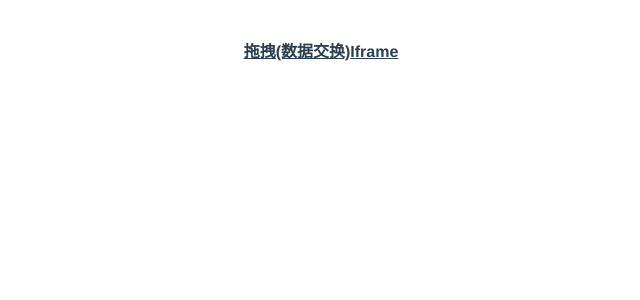
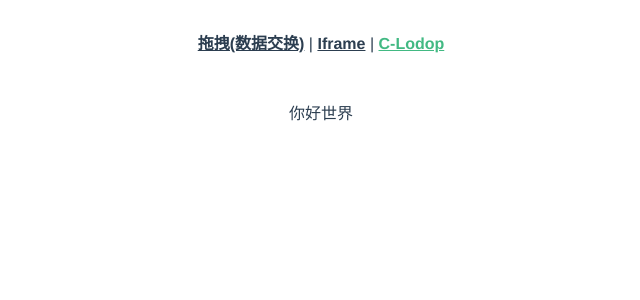
Before and after one commit to TianYouH/vue3, a Vue app: page /cLodop in a window 1280 px wide. Shown: the top 300 px of the page, without its empty margins (319-959 px from the left). Built offline with nearby package versions, Linux system fonts and the light colour scheme.

Commit message:
样式 调整

```diff
--- a/src/App.vue
+++ b/src/App.vue
@@ -1,8 +1,9 @@
 <template>
   <div id="app">
     <div id="nav">
-      <router-link to="/">拖拽(数据交换)</router-link>
-      <router-link to="/iframe">Iframe</router-link>
+      <router-link to="/">拖拽(数据交换)</router-link> |
+      <router-link to="/iframe">Iframe</router-link> |
+      <router-link to="/cLodop">C-Lodop</router-link>
     </div>
     <router-view />
   </div>
@@ -12,8 +13,10 @@
 body,
 html {
   height: 100%;
+  margin: 0;
 }
 #app {
+  overflow: hidden;
   height: 100%;
   font-family: "Avenir", Helvetica, Arial, sans-serif;
   -webkit-font-smoothing: antialiased;
--- a/src/router.ts
+++ b/src/router.ts
@@ -21,6 +21,12 @@ export default new Router({
       name: "iframe",
       component: () =>
         import(/* webpackChunkName: "about" */ "./views/iFrame/index.vue")
+    },
+    {
+      path: "/cLodop",
+      name: "cLodop",
+      component: () =>
+        import(/* webpackChunkName: "about" */ "./views/cLodop/index.vue")
     }
   ]
 });
--- /dev/null
+++ b/src/views/cLodop/index.vue
@@ -0,0 +1,19 @@
+<template>
+  <div id="c-lodop"><p>你好世界</p></div>
+</template>
+<script>
+export default {
+  name: "c-lodop",
+  data() {
+    return {};
+  },
+  mounted() {},
+  computed: {},
+  methods: {}
+};
+</script>
+<style scoped lang="scss">
+#c-lodop {
+  height: 100%;
+}
+</style>
```
